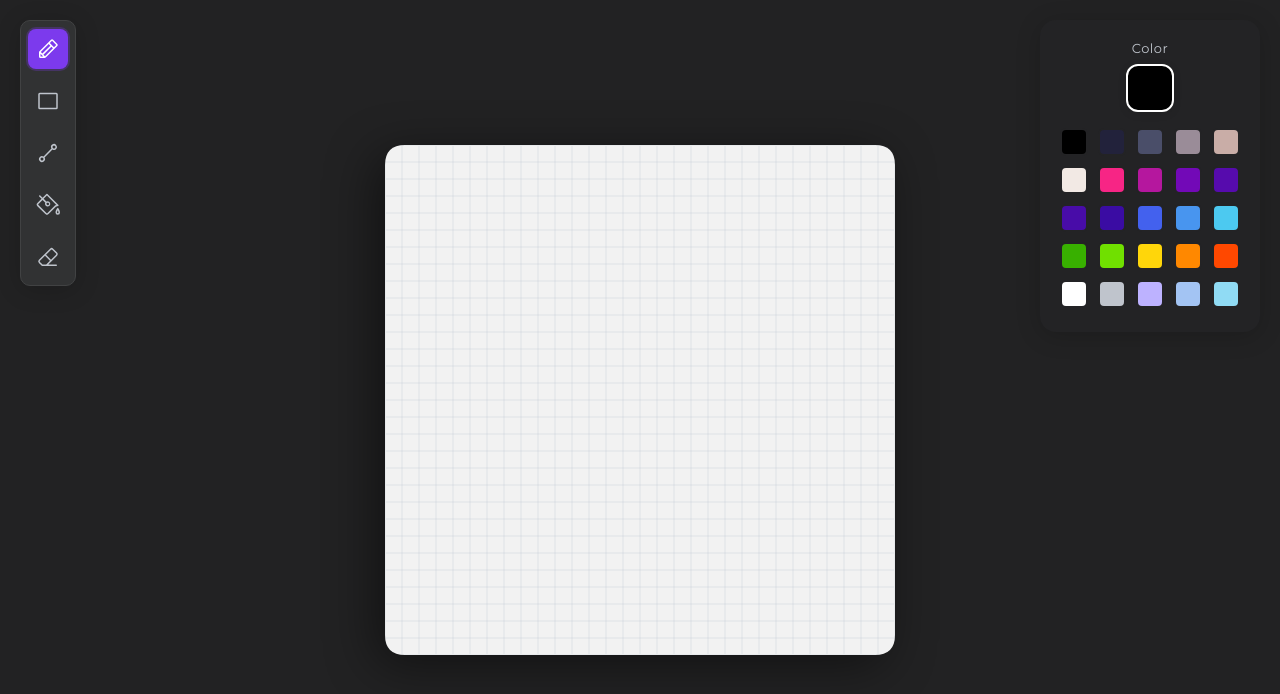
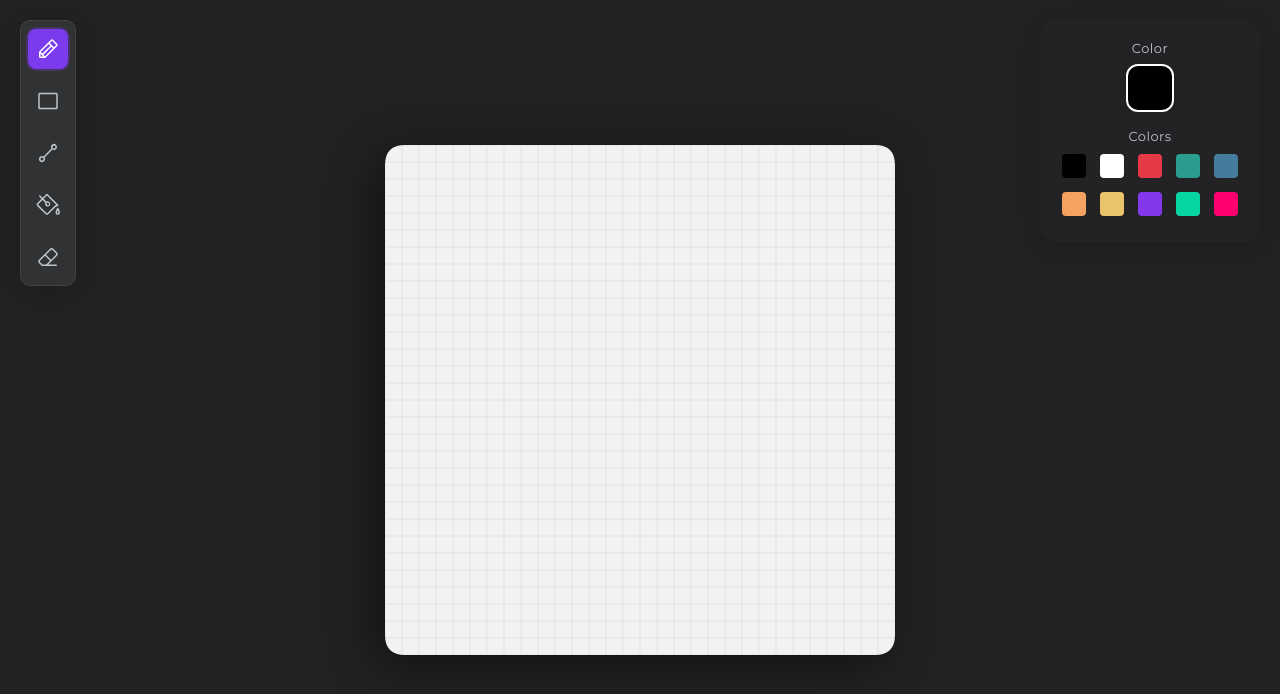
Before and after one commit to luketmillar/8bitdraw, a React (Vite) app: page / in a window 1280 px wide. Shown: the top 694 px of the page. Built offline with nearby package versions, Linux system fonts and the light colour scheme.

Commit message:
Color picker improvements

```diff
--- a/package.json
+++ b/package.json
@@ -11,6 +11,7 @@
   "dependencies": {
     "gl-matrix": "^3.4.3",
     "react": "^18.3.1",
+    "react-colorful": "^5.6.1",
     "react-dom": "^18.3.1",
     "styled-components": "^6.1.11",
     "uuid": "^10.0.0"
--- a/src/components/ColorPicker.tsx
+++ b/src/components/ColorPicker.tsx
@@ -1,34 +1,21 @@
-import React from 'react'
+import React, { useRef, useEffect } from 'react'
 import styled from 'styled-components'
 import EventBus from '../eventbus/EventBus'
 import AppController from '../core/AppController'
+import { HexColorPicker } from 'react-colorful'
+import DrawUndo from '../undo/DrawUndo'
 
-const COLORS = [
-  '#000000',
-  '#22223b',
-  '#4a4e69',
-  '#9a8c98',
-  '#c9ada7',
-  '#f2e9e4',
-  '#f72585',
-  '#b5179e',
-  '#7209b7',
-  '#560bad',
-  '#480ca8',
-  '#3a0ca3',
-  '#4361ee',
-  '#4895ef',
-  '#4cc9f0',
-  '#38b000',
-  '#70e000',
-  '#ffd60a',
-  '#ff8800',
-  '#ff4800',
-  '#ffffff',
-  '#bfc4cc',
-  '#bdb2ff',
-  '#a3c4f3',
-  '#90dbf4',
+const DEFAULT_COLORS = [
+  '#000000', // Black
+  '#ffffff', // White
+  '#e63946', // Red
+  '#2a9d8f', // Teal
+  '#457b9d', // Blue
+  '#f4a261', // Orange
+  '#e9c46a', // Yellow
+  '#8338ec', // Purple
+  '#06d6a0', // Mint
+  '#ff006e', // Pink
 ]
 
 const PickerContainer = styled.div`
@@ -54,6 +41,11 @@ const Preview = styled.div<{ color: string }>`
   border: 2px solid #fff;
   margin-bottom: 16px;
   box-shadow: 0 2px 8px 0 rgba(0, 0, 0, 0.1);
+  cursor: pointer;
+  transition: transform 0.2s;
+  &:hover {
+    transform: scale(1.05);
+  }
 `
 
 const SwatchGrid = styled.div`
@@ -84,21 +76,145 @@ const Label = styled.div`
   letter-spacing: 0.5px;
 `
 
+const ColorPickerDialog = styled.div`
+  position: absolute;
+  top: 0;
+  right: 100%;
+  margin-right: 8px;
+  background: #232325;
+  border-radius: 16px;
+  padding: 20px;
+  display: flex;
+  flex-direction: column;
+  align-items: center;
+  gap: 16px;
+  min-width: 300px;
+  box-shadow: 0 4px 24px 0 rgba(0, 0, 0, 0.18);
+  z-index: 1001;
+`
+
+const ColorPickerContent = styled.div`
+  display: flex;
+  flex-direction: column;
+  align-items: center;
+  gap: 16px;
+  width: 100%;
+`
+
+const HexInput = styled.input`
+  background: #2d2d2f;
+  border: 1px solid #414243;
+  border-radius: 8px;
+  padding: 8px 12px;
+  color: #bfc4cc;
+  font-size: 14px;
+  width: 100px;
+  text-align: center;
+  outline: none;
+  &:focus {
+    border-color: #7c3aed;
+  }
+`
+
 const ColorPicker = ({ controller }: { controller: AppController }) => {
   const [color, setColor] = React.useState(controller.toolStack.currentColor)
+  const [showPicker, setShowPicker] = React.useState(false)
+  const [recentColors, setRecentColors] = React.useState<string[]>([])
+  const pickerRef = useRef<HTMLDivElement>(null)
+
   React.useEffect(() => {
-    return EventBus.on('tool', 'color', setColor)
+    const colorListener = EventBus.on('tool', 'color', setColor)
+    const undoListener = EventBus.on('undo', 'push', (undo) => {
+      if (undo instanceof DrawUndo) {
+        // Only add colors that were actually used (not erased)
+        const usedColors = new Set(
+          undo.changes.filter((change) => change.after !== null).map((change) => change.after)
+        )
+
+        usedColors.forEach((usedColor) => {
+          if (usedColor) {
+            setRecentColors((prev) => {
+              const newColors = [usedColor, ...prev.filter((color) => color !== usedColor)].slice(
+                0,
+                5
+              )
+              return newColors
+            })
+          }
+        })
+      }
+    })
+
+    return () => {
+      colorListener()
+      undoListener()
+    }
   }, [])
+
+  useEffect(() => {
+    const handleClickOutside = (event: MouseEvent) => {
+      if (pickerRef.current && !pickerRef.current.contains(event.target as Node)) {
+        handleClose()
+      }
+    }
+
+    if (showPicker) {
+      document.addEventListener('mousedown', handleClickOutside)
+    }
+
+    return () => {
+      document.removeEventListener('mousedown', handleClickOutside)
+    }
+  }, [showPicker])
+
   const handleSelect = (c: string) => {
     setColor(c)
     EventBus.emit('tool', 'color', c)
   }
+
+  const handleColorChange = (newColor: string) => {
+    setColor(newColor)
+    EventBus.emit('tool', 'color', newColor)
+  }
+
+  const handleHexInput = (e: React.ChangeEvent<HTMLInputElement>) => {
+    const value = e.target.value
+    if (value.length <= 7 && /^#[0-9A-Fa-f]*$/.test(value)) {
+      handleColorChange(value)
+    }
+  }
+
+  const handlePreviewClick = () => {
+    setShowPicker(true)
+  }
+
+  const handleClose = () => {
+    setShowPicker(false)
+  }
+
   return (
     <PickerContainer>
       <Label>Color</Label>
-      <Preview color={color} />
+      <Preview color={color} onClick={handlePreviewClick} />
+      {recentColors.length > 0 && (
+        <>
+          <Label>Recent</Label>
+          <SwatchGrid>
+            {recentColors.map((c) => (
+              <Swatch
+                key={c}
+                color={c}
+                selected={c === color}
+                onClick={() => handleSelect(c)}
+                aria-label={c}
+              />
+            ))}
+          </SwatchGrid>
+        </>
+      )}
+      <Label>Colors</Label>
       <SwatchGrid>
-        {COLORS.map((c) => (
+        {DEFAULT_COLORS.map((c) => (
           <Swatch
             key={c}
             color={c}
@@ -108,6 +224,14 @@ const ColorPicker = ({ controller }: { controller: AppController }) => {
           />
         ))}
       </SwatchGrid>
+      {showPicker && (
+        <ColorPickerDialog ref={pickerRef}>
+          <ColorPickerContent>
+            <HexColorPicker color={color} onChange={handleColorChange} />
+            <HexInput type='text' value={color} onChange={handleHexInput} placeholder='#000000' />
+          </ColorPickerContent>
+        </ColorPickerDialog>
+      )}
     </PickerContainer>
   )
 }
```
Also changed, not shown: 1 other file (tests, documents, lock files or other folders).
